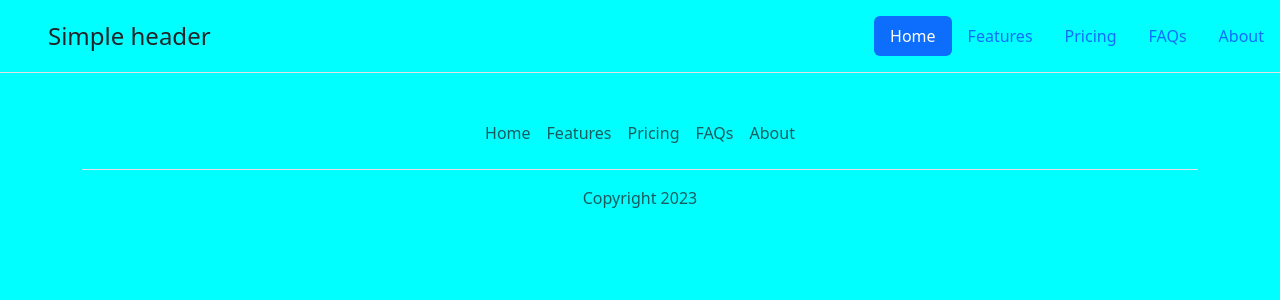
After one commit to HBNetwork/django-boilerplate, a Django app: template project_name/templates/base.html in a window 1280 px wide. The commit adds this page. Shown: the top 300 px of the page. Run offline with Django 4.2, Linux system fonts and the light colour scheme; the template is opened without the code that fills it, so the values that code supplies are empty.

Commit message:
Branch with Bootstrap Configured

```diff
--- a/project_name/settings.py
+++ b/project_name/settings.py
@@ -64,7 +64,7 @@ ROOT_URLCONF = '{{ project_name }}.urls'
 TEMPLATES = [
     {
         'BACKEND': 'django.template.backends.django.DjangoTemplates',
-        'DIRS': [],
+        'DIRS': [BASE_DIR / '{{ project_name }}' / 'templates'],
         'APP_DIRS': True,
         'OPTIONS': {
             'context_processors': [
--- /dev/null
+++ b/project_name/static/css/main.css
@@ -0,0 +1,3 @@
+body{
+    background-color: aqua;
+}
--- /dev/null
+++ b/project_name/templates/base.html
@@ -0,0 +1,26 @@
+{% load static %}
+<!doctype html>
+<html lang="pt-BR">
+  <head>
+    <meta charset="utf-8" />
+    <meta name="viewport" content="width=device-width, initial-scale=1" />
+    <meta name="author" content="" />
+
+    <title>{% block 'title' %}   {% endblock %}</title>
+    <link href="https://cdn.jsdelivr.net/npm/bootstrap@5.3.0-alpha1/dist/css/bootstrap.min.css" rel="stylesheet" integrity="sha384-GLhlTQ8iRABdZLl6O3oVMWSktQOp6b7In1Zl3/Jr59b6EGGoI1aFkw7cmDA6j6gD" crossorigin="anonymous" />
+    <link href="{% static 'css/main.css' %}" rel="stylesheet" />
+    <link rel="icon" type="image/x-icon" href="{% static 'favicon.ico' %}">
+
+
+    {% block 'head' %}   {% endblock %}
+  </head>
+  <body>
+    {% include 'nav.html' only %}
+
+    {% block 'body' %}
+    {% endblock %}
+    {% include 'footer.html' only %}
+
+    <script src="https://cdn.jsdelivr.net/npm/bootstrap@5.3.0-alpha1/dist/js/bootstrap.bundle.min.js" integrity="sha384-w76AqPfDkMBDXo30jS1Sgez6pr3x5MlQ1ZAGC+nuZB+EYdgRZgiwxhTBTkF7CXvN" crossorigin="anonymous"></script>
+  </body>
+</html>
--- /dev/null
+++ b/project_name/templates/footer.html
@@ -0,0 +1,12 @@
+<div class="container">
+    <footer class="py-3 my-4">
+      <ul class="nav justify-content-center border-bottom pb-3 mb-3">
+        <li class="nav-item"><a href="#" class="nav-link px-2 text-muted">Home</a></li>
+        <li class="nav-item"><a href="#" class="nav-link px-2 text-muted">Features</a></li>
+        <li class="nav-item"><a href="#" class="nav-link px-2 text-muted">Pricing</a></li>
+        <li class="nav-item"><a href="#" class="nav-link px-2 text-muted">FAQs</a></li>
+        <li class="nav-item"><a href="#" class="nav-link px-2 text-muted">About</a></li>
+      </ul>
+      <p class="text-center text-muted">{% now "Y" as current_year %} Copyright {{ current_year }}</p>
+    </footer>
+</div>
--- /dev/null
+++ b/project_name/templates/nav.html
@@ -0,0 +1,14 @@
+<header class="d-flex flex-wrap justify-content-center py-3 mb-4 border-bottom">
+    <a href="/" class="d-flex align-items-center mb-3 mb-md-0 me-md-auto text-dark text-decoration-none">
+      <svg class="bi me-2" width="40" height="32"><use xlink:href="#bootstrap"></use></svg>
+      <span class="fs-4">Simple header</span>
+    </a>
+
+    <ul class="nav nav-pills">
+      <li class="nav-item"><a href="#" class="nav-link active" aria-current="page">Home</a></li>
+      <li class="nav-item"><a href="#" class="nav-link">Features</a></li>
+      <li class="nav-item"><a href="#" class="nav-link">Pricing</a></li>
+      <li class="nav-item"><a href="#" class="nav-link">FAQs</a></li>
+      <li class="nav-item"><a href="#" class="nav-link">About</a></li>
+    </ul>
+</header>
```
Also changed, not shown: project_name/core/templates/index.html (+16 -10 lines), README.md, project_name/static/favicon.ico (added).
